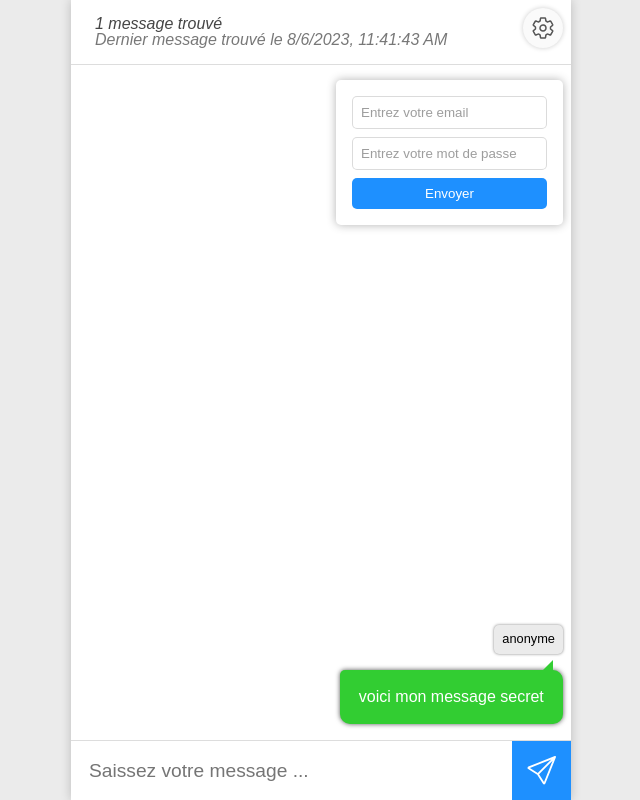
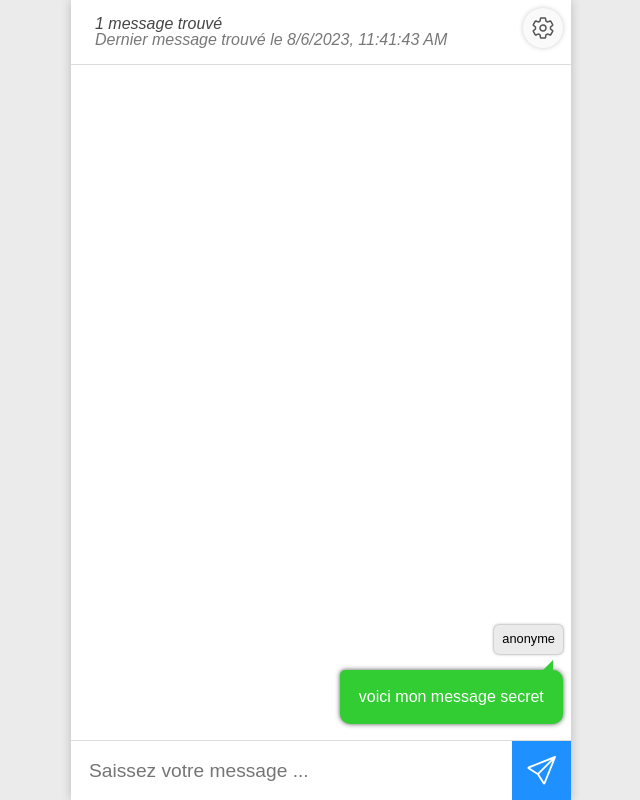
Before and after one commit to mahererais/react-chatroom, a React (Vite) app: page / in a window 1280 px wide. Shown: the whole page, without its empty margins (319-959 px from the left). Built offline with nearby package versions, Linux system fonts and the light colour scheme; a web font is replaced by a local one.

Commit message:
animation du formulaire de connexion lors du click

```diff
--- a/src/components/Setting/Setting.scss
+++ b/src/components/Setting/Setting.scss
@@ -41,12 +41,12 @@
         box-shadow: 0 0 10px rgba($color: #000000, $alpha: 0.3);
         border-radius: 5px;
 
-        font-size: 0.9rem;
 
         & > * {
             outline: none;
             padding: 0.5rem;
             border-radius: 5px;
+            font-size: 1rem;
         }
 
         & > input {
@@ -63,6 +63,11 @@
             color: white;
             border: none;
         }
+
+        transition: transform 0.25s ease-out ;
+        &.hide {
+            transform: translateX(calc(100% + 2rem));
+        }
     }
 
 }
--- a/src/components/Setting/Setting.tsx
+++ b/src/components/Setting/Setting.tsx
@@ -1,12 +1,17 @@
+import { useState } from 'react';
 import './Setting.scss';
 import { IoSettingsOutline } from 'react-icons/io5';
 
 const Setting = () => {
 
+    const [isHide, setHide] = useState(true);
+
+    const toggle = () => { setHide(prevStat => !prevStat) };
+
     return (
         <div className='setting_container'>
-            <IoSettingsOutline />
-            <form>
+            <IoSettingsOutline onClick={toggle}/>
+            <form className={isHide ? 'hide' : ''} >
                 <input type="email" name="email" id="email" placeholder='Entrez votre email'/>
                 <input type="password" name="password" id="password" placeholder='Entrez votre mot de passe'/>
                 <button type="submit">Envoyer</button>
```
